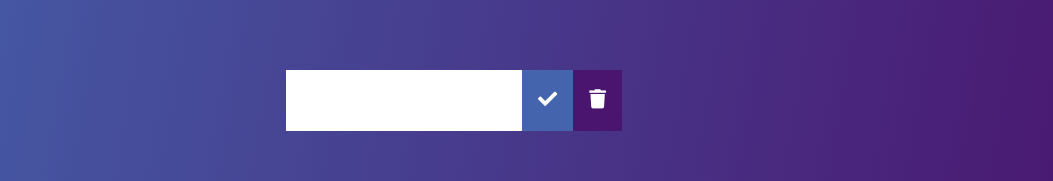
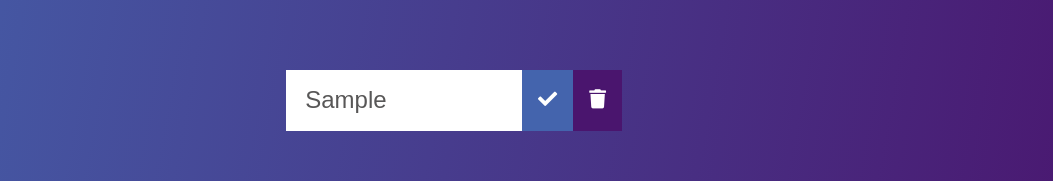
Before and after one commit to BehnamBorhani/react-exercises, a React (Create React App) app: page / in a window 1280 px wide. Both pictures are taken after typing "Sample" into the empty fields and a click on the button 703 px from the left and 300 px from the top of the page. Shown: the part 354-535 px from the top of the page, without its empty margins (186-1239 px from the left). Built offline with nearby package versions, Linux system fonts and the light colour scheme.

Commit message:
show all todo

```diff
--- a/src/components/TodoList/Todo.js
+++ b/src/components/TodoList/Todo.js
@@ -2,10 +2,14 @@ import React, { Component } from "react";
 
 export default class Todo extends Component {
    render() {
+      const { id, title, completed } = this.props;
       return (
          // 'completed' class for completed todos
-         <div className="todo" style={{ display: "flex" }}>
-            <li className="todo-item">{this.props.title}</li>
+         <div
+            className={`todo ${completed ? "completed" : ""}`}
+            style={{ display: "flex" }}
+         >
+            <li className="todo-item">{title}</li>
 
             <button className="check-btn">
                <i className="fas fa-check" aria-hidden="true"></i>
--- a/src/components/TodoList/TodoList.js
+++ b/src/components/TodoList/TodoList.js
@@ -69,7 +69,9 @@ export default class TodoList extends Component {
 
             <div className="todo-container">
                <ul className="todo-list">
-                  <Todo />
+                  {todos.map((todo) => (
+                     <Todo {...todo} key={todo.id} />
+                  ))}
                </ul>
             </div>
          </>
```
